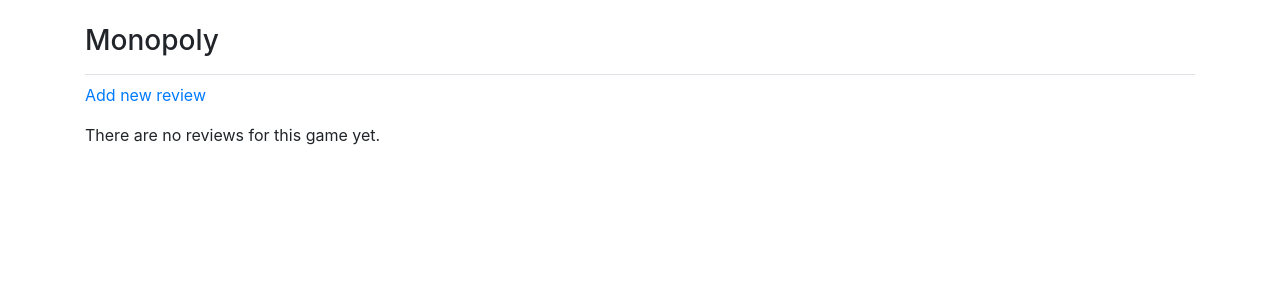
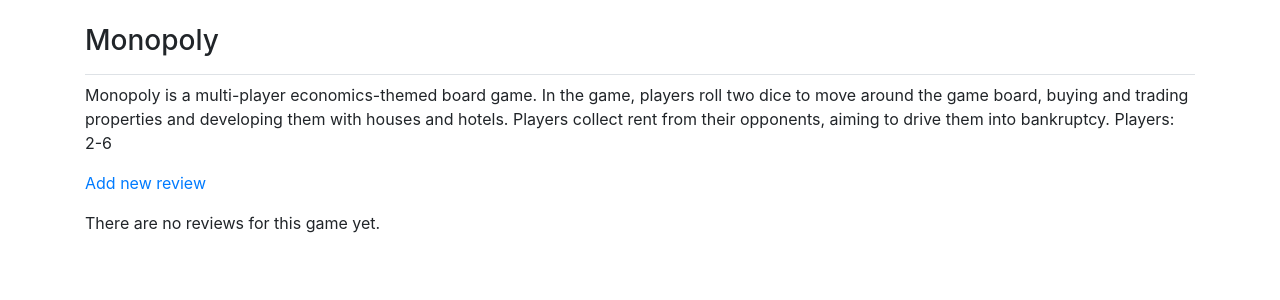
Before and after one commit to Neve196/sovellusohjelmointi22, a Django app: page /games/2/ in a window 1280 px wide. Shown: the part 58-358 px from the top of the page. Run offline with Django 4.2, Linux system fonts and the light colour scheme; a user stored in the database is signed in; data comes from the database, SQL or seed files in the repository; some libraries are stand-ins or nearby versions.

Commit message:
lisää korjauksia/muutoksia, tyylittelyä

```diff
--- a/Board_Game_Web_Site/board_game_web_sites/models.py
+++ b/Board_Game_Web_Site/board_game_web_sites/models.py
@@ -4,8 +4,8 @@
 # Models
 class Board_game(models.Model) :
     # Name of board game
-    name = models.CharField(max_length=200)
-    players = models.CharField(max_length=10, null=True)
+    name = models.CharField(max_length=100)
+    description = models.CharField(max_length=1000, null=True)
     # Automatically applies date when board game is added
     date_added = models.DateTimeField(auto_now_add=True)
     # Automatically applies date when board game is modified
@@ -25,8 +25,9 @@
     # Automatically applies date when review is modified
     date_modified = models.DateTimeField(auto_now=True)
     # Allows a review to be connected to a board game
-    board_game = models.ForeignKey(Board_game, on_delete=models.CASCADE)
+    game = models.ForeignKey(Board_game, on_delete=models.CASCADE)
     # Returns a 50 character string representation of the model
+    owner = models.ForeignKey(User, on_delete=models.CASCADE)
     def __str__(self):
         return f"{self.my_review[:50]}..."
 
--- a/Board_Game_Web_Site/board_game_web_sites/templates/board_game_web_sites/board_game.html
+++ b/Board_Game_Web_Site/board_game_web_sites/templates/board_game_web_sites/board_game.html
@@ -6,6 +6,10 @@
 
 {% block content %}
   <p>
+    {{ game.description }}
+  </p>
+
+  <p>
     <a href="{% url 'board_game_web_sites:new_review' game.id %}">Add new review</a>
   </p>
 
@@ -13,11 +17,14 @@
     <div class="card mb-3">
       <h4 class="card-header">
       {{ review.date_added|date:'M d, Y H:i' }}
-      <small><a href="{% url 'learning_logs:edit_entry' entry.id %}">
-        edit review</a></small>
+
+      {% if review.owner == request.user %}
+        <small><a href="{% url 'board_game_web_sites:edit_review' review.id %}">
+          edit review</a></small>
+      {% endif %}
   </h4>
     <div class="card-body">
-      {{ review.text|linebreaks }}
+      {{ review.my_review|linebreaks }}
     </div>
   </div>
 
--- a/Board_Game_Web_Site/board_game_web_sites/templates/board_game_web_sites/board_games.html
+++ b/Board_Game_Web_Site/board_game_web_sites/templates/board_game_web_sites/board_games.html
@@ -6,7 +6,7 @@
 
 {% block content %}
   <ul>
-    {% for topic in topics %}
+    {% for game in games %}
       <li><h3>
         <a href="{% url 'board_game_web_sites:game' game.id %}">{{ game }}</a>
       </h3></li>
--- a/Board_Game_Web_Site/board_game_web_sites/templates/board_game_web_sites/new_review.html
+++ b/Board_Game_Web_Site/board_game_web_sites/templates/board_game_web_sites/new_review.html
@@ -2,7 +2,7 @@
 {% block content %}
 <p><a href="{% url 'board_game_web_sites:game' game.id %}">{{ topic }}</a></p>
 
- <p>Add a new entry:</p>
+ <p>Add a new review:</p>
 <form action="{% url 'board_game_web_sites:new_review' game.id %}" method='post'>
  {% csrf_token %}
  {{ form.as_p }}
--- a/Board_Game_Web_Site/board_game_web_sites/urls.py
+++ b/Board_Game_Web_Site/board_game_web_sites/urls.py
@@ -17,5 +17,5 @@
     #Review-page
     path('new_review/<int:game_id>/', views.new_review, name = 'new_review'),
     #Edit review page
-    path('edit_review/<int:entry_id>/', views.edit_review, name = 'edit_review'),
+    path('edit_review/<int:review_id>/', views.edit_review, name = 'edit_review'),
 ]
--- a/Board_Game_Web_Site/board_game_web_sites/views.py
+++ b/Board_Game_Web_Site/board_game_web_sites/views.py
@@ -15,15 +15,16 @@
 @login_required
 def games(request):
     """Show all board games"""
-    games = Board_game.objects.filter(owner = request.user).order_by('date_added')
+    games = Board_game.objects.order_by('date_added')
     context = {'games':games}
     return render(request, 'board_game_web_sites/board_games.html', context)
 
 @login_required
 def game(request, game_id):
-    """Show a single game"""
+    """Show a single game and all its reviews"""
     game = get_object_or_404(Board_game, id=game_id)
-    context = {'game': game}
+    reviews = game.review_set.order_by('-date_added')
+    context = {'game': game, 'reviews':reviews}
     return render(request, 'board_game_web_sites/board_game.html', context)
 
 @login_required
@@ -34,9 +35,10 @@
         form = GameForm()
     else:
         # POST data submitted; process data.
-        form = GameForm(request.POST)
+        form = GameForm(data=request.POST)
         if form.is_valid():
             new_game = form.save(commit=False)
+            new_game.owner = request.user
             new_game.save()
             return HttpResponseRedirect(reverse('board_game_web_sites:games'))
 
@@ -61,11 +63,12 @@
     else:
  # POST data submitted; process data.
         form = ReviewForm(data=request.POST)
-    if form.is_valid():
-        new_review = form.save(commit=False)
-        new_review.game = game
-        new_review.save()
-        return redirect('board_game_web_sites:game', game_id= game_id)
+        if form.is_valid():
+            new_review = form.save(commit=False)
+            new_review.game = game
+            new_review.owner = request.user
+            new_review.save()
+            return redirect('board_game_web_sites:game', game_id= game_id)
  # Display a blank or invalid form.
     context = {'game': game, 'form': form}
     return render(request, 'board_game_web_sites/new_review.html', context)
@@ -75,6 +78,8 @@
     """Edit an existing review."""
     review = Review.objects.get(id=review_id)
     game = review.game
+    if review.owner != request.user:
+        raise Http404
 
     if request.method != 'POST':
     # Initial request; pre-fill form with the current review.
```
Also changed, not shown: Board_Game_Web_Site/board_game_web_sites/forms.py (+4 -4 lines), Board_Game_Web_Site/board_game_web_sites/migrations/0010_remove_board_game_players_board_game_description_and_more.py (added), Board_Game_Web_Site/board_game_web_sites/migrations/0011_rename_board_game_review_game.py (added), Board_Game_Web_Site/board_game_web_sites/migrations/0012_review_owner.py (added), Board_Game_Web_Site/db.sqlite3.
